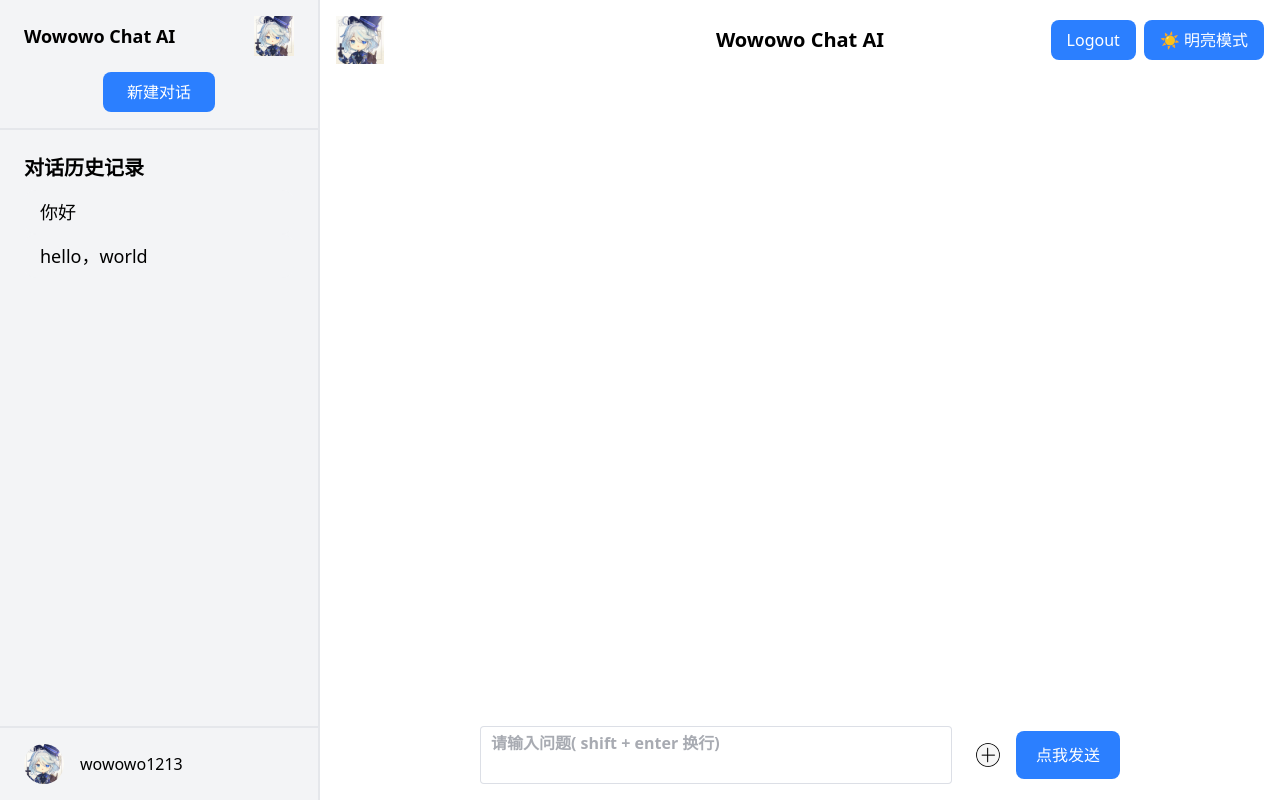
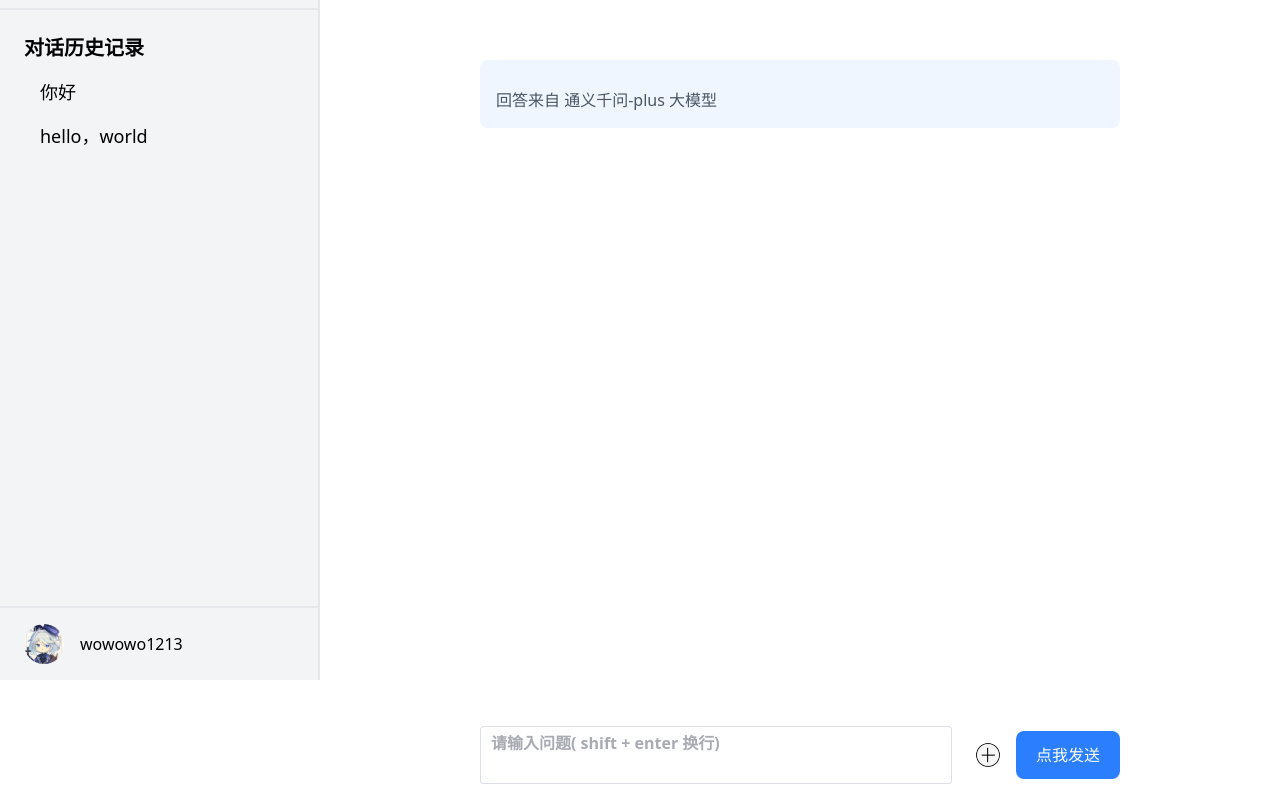
Before and after one commit to wowowo1213/Wowowo-Chat-AI, a Vue app: page /chat in a window 1280 px wide. Both pictures are taken after a click on the button "点我发送". Built offline with nearby package versions, Linux system fonts and the light colour scheme.

Commit message:
2025-10-30 修改

```diff
--- a/src/App.vue
+++ b/src/App.vue
@@ -1,5 +1,5 @@
 <template>
-  <div>
+  <div class="overflow-hidden max-h-screen">
     <router-view></router-view>
   </div>
 </template>
--- a/src/views/chat/ChatMessage.vue
+++ b/src/views/chat/ChatMessage.vue
@@ -1,19 +1,19 @@
 <template>
-  <div class="space-y-4 px-40">
+  <div class="space-y-4 px-40 h-[750px] w-full overflow-y-auto">
+    <!-- 这边高度有问题，当输入框变高时，整个界面会整体上移，而app中设置了overhidden所以会不好看 -->
     <DynamicScroller
       :items="messages"
-      :min-item-size="120"
+      :min-item-size="100"
       :key="chatStore.curname"
       key-field="_key"
     >
+      <!-- _key好像还得修改一下 -->
       <template #default="{ item, index }">
         <DynamicScrollerItem :item="item" :data-index="index">
+          <div :class="item.role === 'user' ? 'flex justify-end' : ''">
             <div
-            :class="
-              item.role === 'user'
-                ? 'flex justify-end bg-gray-100 dark:bg-gray-800 rounded-lg p-4 transition-all duration-200 max-w-[60%]'
-                : 'bg-blue-50 dark:bg-gray-800 rounded-lg p-4 transition-all duration-200'
-            "
+              v-if="item.role === 'user'"
+              class="dark:text-white bg-gray-100 dark:bg-gray-800 rounded-lg p-4 transition-all duration-200 max-w-[60%]"
             >
               {{ item.content }}
 
@@ -29,18 +29,27 @@
                 </div>
 
                 <div class="flex flex-col">
-                <span class="text-sm text-gray-700 dark:text-gray-300 transition-all duration-200">
+                  <span
+                    class="text-sm text-gray-700 dark:text-gray-300 transition-all duration-200"
+                  >
                     图片标题.pdf
                   </span>
-                <span class="text-sm text-gray-700 dark:text-gray-300 transition-all duration-200">
+                  <span
+                    class="text-sm text-gray-700 dark:text-gray-300 transition-all duration-200"
+                  >
                     114514kb
                   </span>
                 </div>
               </div>
+            </div>
 
-            <p v-if="item.role !== 'user'" class="mt-3 text-gray-500">
-              回答来自 通义千问-plus 大模型
-            </p>
+            <div
+              v-if="item.role !== 'user'"
+              class="bg-blue-50 dark:text-white dark:bg-gray-800 rounded-lg p-4 transition-all duration-200"
+            >
+              {{ item.content }}
+              <p class="mt-3 text-gray-600 dark:text-gray-400">回答来自 通义千问-plus 大模型</p>
+            </div>
           </div>
         </DynamicScrollerItem>
       </template>
@@ -49,12 +58,12 @@
 </template>
 
 <script setup lang="ts">
-import { ref } from 'vue';
+import { computed, ref } from 'vue';
 import { useChatStore } from '@/stores/chat';
 import logoImg from '@/assets/logo.jpg';
 
 const chatStore = useChatStore();
-const messages = chatStore.getCurrentMessages();
+const messages = computed(() => chatStore.getCurrentMessages());
 
 const isFile = ref(false);
 
--- a/src/views/chat/index.vue
+++ b/src/views/chat/index.vue
@@ -8,7 +8,7 @@
 
     <div class="flex-grow flex flex-col justify-between">
       <ChatHeader />
-      <ChatMessage class="flex-grow" />
+      <ChatMessage />
       <ChatInput />
     </div>
   </div>
```
Lines whose indentation alone changed are shown as unchanged.
